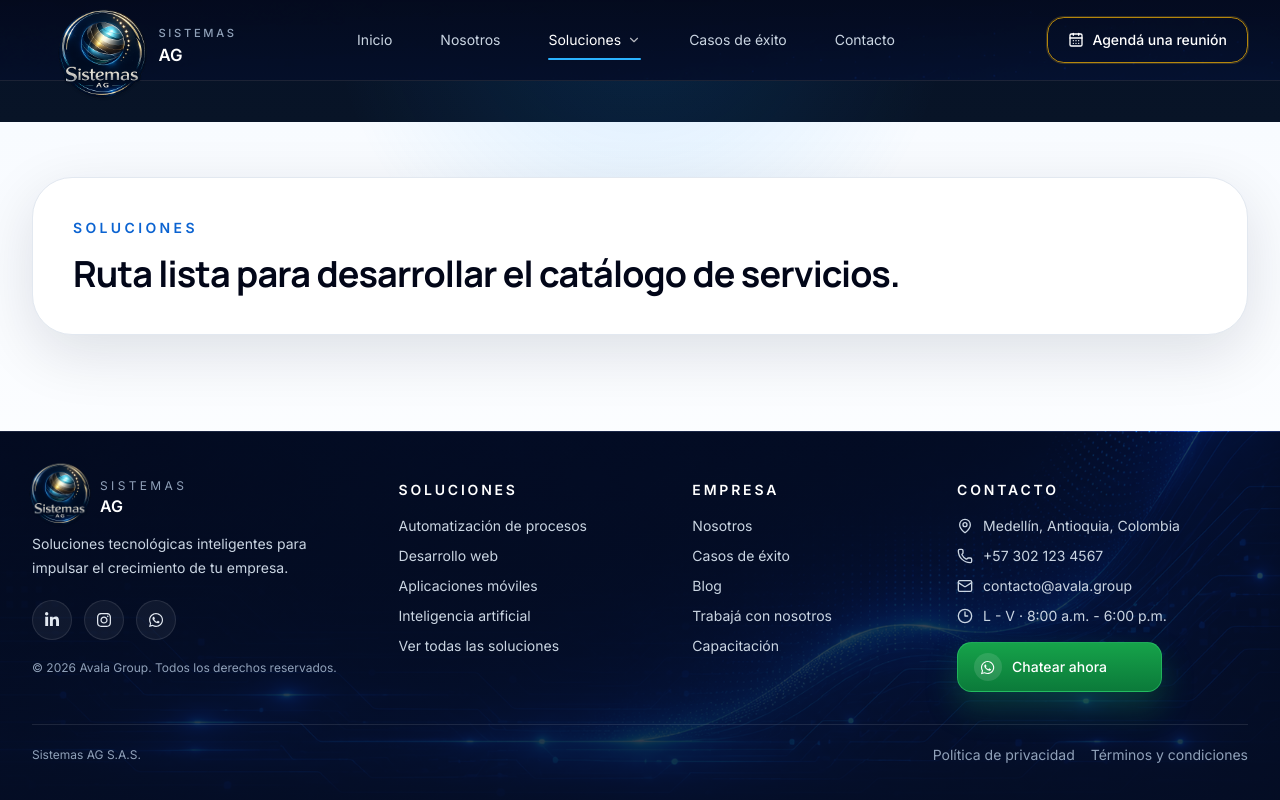
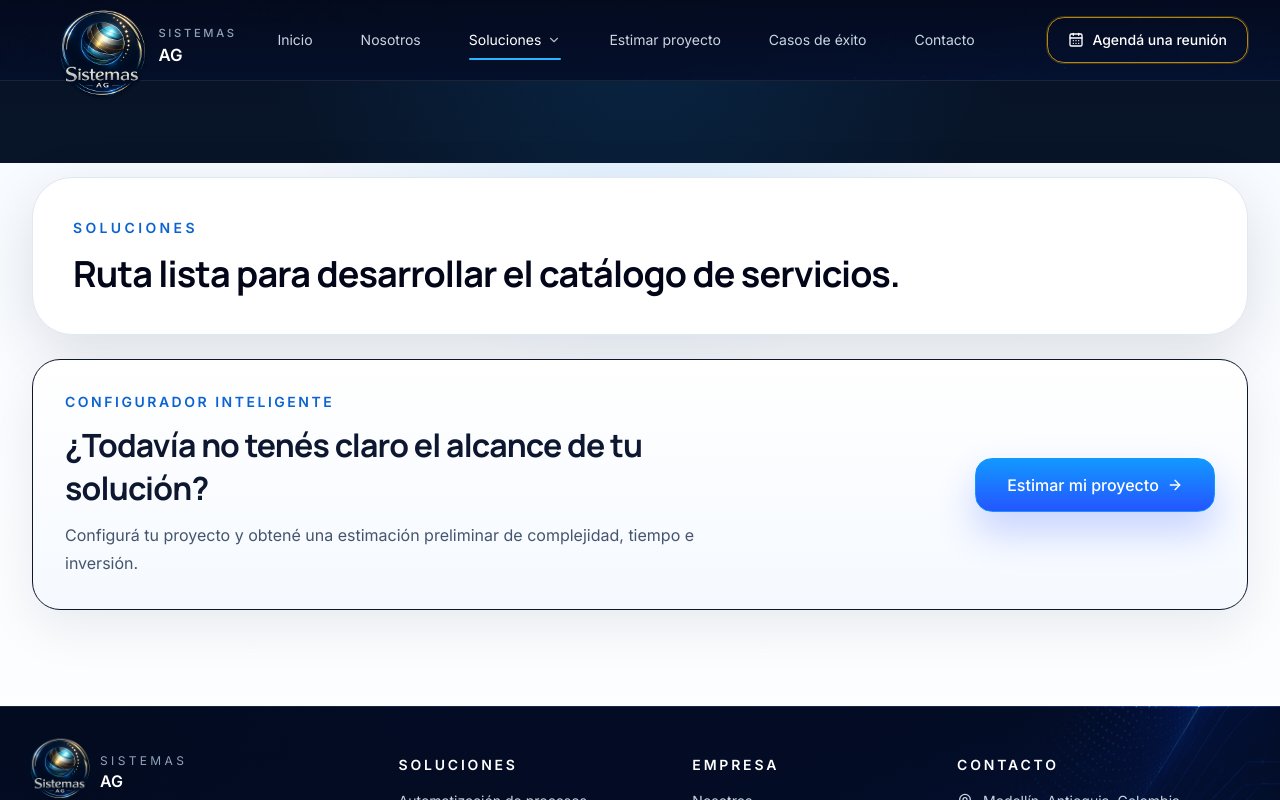
Before and after one commit to jhonmarlon/avala-web-page, a React (Vite) app: page /soluciones in a window 1280 px wide. Shown: the top 800 px of the page. Built offline with nearby package versions, Linux system fonts and the light colour scheme.

Commit message:
feat(estimator): expose estimator through site navigation

```diff
--- a/src/app/router/index.tsx
+++ b/src/app/router/index.tsx
@@ -2,6 +2,7 @@ import { createBrowserRouter } from 'react-router'
 import { PublicLayout } from '@/app/layouts/PublicLayout'
 import { AboutPage } from '@/pages/AboutPage'
 import { ContactPage } from '@/pages/ContactPage'
+import { EstimatorPage } from '@/pages/EstimatorPage'
 import { HomePage } from '@/pages/HomePage'
 import { ServicesPage } from '@/pages/ServicesPage'
 import { SuccessCasesPage } from '@/pages/SuccessCasesPage'
@@ -14,6 +15,10 @@ export const router = createBrowserRouter([
       {
         index: true,
         Component: HomePage,
+      },
+      {
+        path: 'estimar-proyecto',
+        Component: EstimatorPage,
       },
       {
         path: 'nosotros',
--- a/src/config/navigation.ts
+++ b/src/config/navigation.ts
@@ -8,6 +8,7 @@ export const navigationItems: NavigationItem[] = [
   { label: 'Inicio', href: '/' },
   { label: 'Nosotros', href: '/nosotros' },
   { label: 'Soluciones', href: '/soluciones', hasChildren: true },
+  { label: 'Estimar proyecto', href: '/estimar-proyecto' },
   { label: 'Casos de éxito', href: '/casos-de-exito' },
   { label: 'Contacto', href: '/contacto' },
 ]
--- a/src/features/home/data/content.ts
+++ b/src/features/home/data/content.ts
@@ -33,6 +33,10 @@ export const heroContent = {
   secondaryCta: {
     label: 'Conoce nuestras soluciones',
     to: '/soluciones',
+  },
+  estimatorCta: {
+    label: 'Estimar mi proyecto',
+    to: '/estimar-proyecto',
   },
 }
 
@@ -248,4 +252,8 @@ export const finalCtaContent = {
     label: 'Agendá ahora',
     to: '/contacto',
   },
+  secondaryCta: {
+    label: 'Estimar mi proyecto',
+    to: '/estimar-proyecto',
+  },
 }
--- a/src/features/home/sections/FinalCTASection.tsx
+++ b/src/features/home/sections/FinalCTASection.tsx
@@ -20,7 +20,7 @@ export function FinalCTASection() {
               className="[&_h2]:text-[2rem] [&_h2]:leading-[1.05] [&_h2]:text-[#0d1730] [&_p]:mx-auto [&_p]:max-w-2xl [&_p]:text-[0.95rem] [&_p]:leading-6 [&_p]:text-[#22324f] lg:[&_h2]:text-[2.35rem]"
             />
 
-            <div className="flex justify-center pt-2">
+            <div className="flex flex-col items-center justify-center gap-3 pt-2 sm:flex-row">
               <motion.div {...subtleHover}>
                 <Button
                   to={finalCtaContent.primaryCta.to}
@@ -31,6 +31,17 @@ export function FinalCTASection() {
                   <ArrowRight className="size-4" />
                 </Button>
               </motion.div>
+
+              <motion.div {...subtleHover}>
+                <Button
+                  to={finalCtaContent.secondaryCta.to}
+                  variant="ghost"
+                  className="min-w-[12rem] rounded-[0.95rem] border border-brand-200/80 bg-white/70 px-5 py-3 text-brand-700 shadow-[0_10px_24px_rgba(18,152,255,0.08)] backdrop-blur-sm hover:border-brand-300 hover:bg-white hover:text-brand-500"
+                >
+                  {finalCtaContent.secondaryCta.label}
+                  <ArrowRight className="size-4" />
+                </Button>
+              </motion.div>
             </div>
           </div>
         </div>
--- a/src/features/home/sections/HeroSection.tsx
+++ b/src/features/home/sections/HeroSection.tsx
@@ -1,31 +1,44 @@
-import { ArrowRight } from 'lucide-react'
-import { motion } from 'motion/react'
-import { Button } from '@/components/ui/Button'
-import { Reveal } from '@/components/ui/Reveal'
-import { Section } from '@/components/ui/Section'
-import { heroContent } from '@/features/home/data/content'
-import { fadeLeft, fadeUp, staggerContainer, subtleHover } from '@/lib/motion'
-import background1 from '@/assets/background_1.png'
-import heroImage from '@/assets/hero.png'
+import { ArrowRight } from "lucide-react";
+import { motion } from "motion/react";
+import { Button } from "@/components/ui/Button";
+import { Reveal } from "@/components/ui/Reveal";
+import { Section } from "@/components/ui/Section";
+import { heroContent } from "@/features/home/data/content";
+import { fadeLeft, fadeUp, staggerContainer, subtleHover } from "@/lib/motion";
+import background1 from "@/assets/background_1.png";
+import heroImage from "@/assets/hero.png";
 
 export function HeroSection() {
 	const highlightedTitle = heroContent.title.replace(
 		heroContent.highlightedText,
 		`__${heroContent.highlightedText}__`,
-  )
+	);
 
-  const titleParts = highlightedTitle.split('__')
+	const titleParts = highlightedTitle.split("__");
 
 	return (
 		<Section
-      className="relative overflow-visible pb-24 text-white lg:pb-28"
+			className="relative overflow-hidden pb-24 text-white lg:pb-28"
 			containerClassName="pt-8 lg:pt-12"
 			style={{
-        backgroundImage: `linear-gradient(180deg, rgba(4, 11, 30, 0.78) 0%, rgba(5, 17, 44, -0.22) 100%), url(${background1})`,
-        backgroundSize: 'cover',
-        backgroundPosition: 'center top',
+				backgroundImage: `linear-gradient(180deg, rgba(4, 11, 30, 0.82) 0%, rgba(5, 17, 44, 0.62) 100%), url(${background1})`,
+				backgroundSize: "cover",
+				backgroundPosition: "center top",
 			}}
 		>
+			<motion.div
+				aria-hidden="true"
+				className="pointer-events-none absolute inset-0 -z-10 bg-[radial-gradient(circle_at_72%_32%,rgba(43,179,255,0.18),transparent_34%)]"
+				animate={{ opacity: [0.55, 0.85, 0.55], scale: [1, 1.04, 1] }}
+				transition={{ duration: 12, repeat: Infinity, ease: "easeInOut" }}
+			/>
+			<motion.div
+				aria-hidden="true"
+				className="pointer-events-none absolute inset-y-0 right-0 -z-10 w-[46%] bg-[radial-gradient(circle_at_50%_50%,rgba(18,152,255,0.12),transparent_58%)] blur-2xl"
+				animate={{ x: [0, -12, 0], opacity: [0.5, 0.75, 0.5] }}
+				transition={{ duration: 14, repeat: Infinity, ease: "easeInOut" }}
+			/>
+
 			<div className="grid gap-10 lg:grid-cols-[0.9fr_1.1fr] lg:items-center lg:gap-10 xl:gap-14">
 				<Reveal className="max-w-3xl space-y-7 lg:space-y-8">
 					<div className="space-y-5">
@@ -48,7 +61,11 @@ export function HeroSection() {
 						viewport={{ once: true, amount: 0.3 }}
 					>
 						<motion.div variants={fadeUp} {...subtleHover}>
-              <Button to={heroContent.primaryCta.to} size="lg" className="sm:min-w-[13rem]">
+							<Button
+								to={heroContent.primaryCta.to}
+								size="lg"
+								className="sm:min-w-[13rem]"
+							>
 								{heroContent.primaryCta.label}
 								<ArrowRight className="size-4" />
 							</Button>
@@ -56,12 +73,12 @@ export function HeroSection() {
 
 						<motion.div variants={fadeUp} {...subtleHover}>
 							<Button
-                to={heroContent.secondaryCta.to}
+								to={heroContent.estimatorCta.to}
 								variant="secondary"
 								size="lg"
-                className="sm:min-w-[15rem] border-white/15 bg-white/5 text-white hover:border-brand-400 hover:bg-white/10 hover:text-white"
+								className="sm:min-w-[15rem] border-brand-300/55 bg-[linear-gradient(180deg,rgba(18,152,255,0.25),rgba(37,85,255,0.18))] text-white shadow-[0_18px_40px_rgba(37,85,255,0.18)] hover:border-brand-300 hover:bg-[linear-gradient(180deg,rgba(18,152,255,0.32),rgba(37,85,255,0.24))] hover:text-white"
 							>
-                {heroContent.secondaryCta.label}
+								{heroContent.estimatorCta.label}
 							</Button>
 						</motion.div>
 					</motion.div>
@@ -80,6 +97,8 @@ export function HeroSection() {
 						<motion.div
 							variants={fadeUp}
 							className="absolute left-1/2 top-1/2 w-full max-w-[42rem] -translate-x-1/2 -translate-y-1/2"
+							animate={{ scale: [1, 1.018, 1], y: ["-50%", "-49.2%", "-50%"] }}
+							transition={{ duration: 10, repeat: Infinity, ease: "easeInOut" }}
 						>
 							<img
 								src={heroImage}
@@ -90,7 +109,6 @@ export function HeroSection() {
 					</motion.div>
 				</Reveal>
 			</div>
-
 		</Section>
-  )
+	);
 }
--- a/src/pages/ServicesPage.tsx
+++ b/src/pages/ServicesPage.tsx
@@ -1,6 +1,10 @@
+import { ArrowRight } from 'lucide-react'
+import { Button } from '@/components/ui/Button'
+
 export function ServicesPage() {
   return (
     <section className="page-container section-spacing">
+      <div className="space-y-6">
         <div className="rounded-5xl border border-slate-200 bg-white p-10 shadow-soft">
           <p className="text-sm font-semibold uppercase tracking-[0.24em] text-brand-700">
             Soluciones
@@ -9,6 +13,32 @@ export function ServicesPage() {
             Ruta lista para desarrollar el catálogo de servicios.
           </h1>
         </div>
+
+        <div className="overflow-hidden rounded-[1.75rem] border border-brand-200 bg-[linear-gradient(180deg,#ffffff_0%,#f5f9ff_100%)] p-6 shadow-[0_18px_50px_rgba(8,20,39,0.08)] lg:flex lg:items-center lg:justify-between lg:gap-8 lg:p-8">
+          <div className="max-w-2xl space-y-3">
+            <p className="text-sm font-semibold uppercase tracking-[0.18em] text-brand-700">
+              Configurador inteligente
+            </p>
+            <h2 className="text-2xl font-bold tracking-tight text-[#0d1730] lg:text-[2rem]">
+              ¿Todavía no tenés claro el alcance de tu solución?
+            </h2>
+            <p className="text-sm leading-7 text-slate-600 lg:text-base">
+              Configurá tu proyecto y obtené una estimación preliminar de complejidad, tiempo e inversión.
+            </p>
+          </div>
+
+          <div className="pt-5 lg:pt-0">
+            <Button
+              to="/estimar-proyecto"
+              size="lg"
+              className="min-w-[15rem] border-brand-500 bg-[linear-gradient(180deg,#1298ff_0%,#2555ff_100%)] text-white shadow-[0_20px_38px_rgba(37,85,255,0.24)] hover:border-[#7ab8ff]"
+            >
+              Estimar mi proyecto
+              <ArrowRight className="size-4" />
+            </Button>
+          </div>
+        </div>
+      </div>
     </section>
   )
 }
```
Lines whose indentation alone changed are shown as unchanged.
